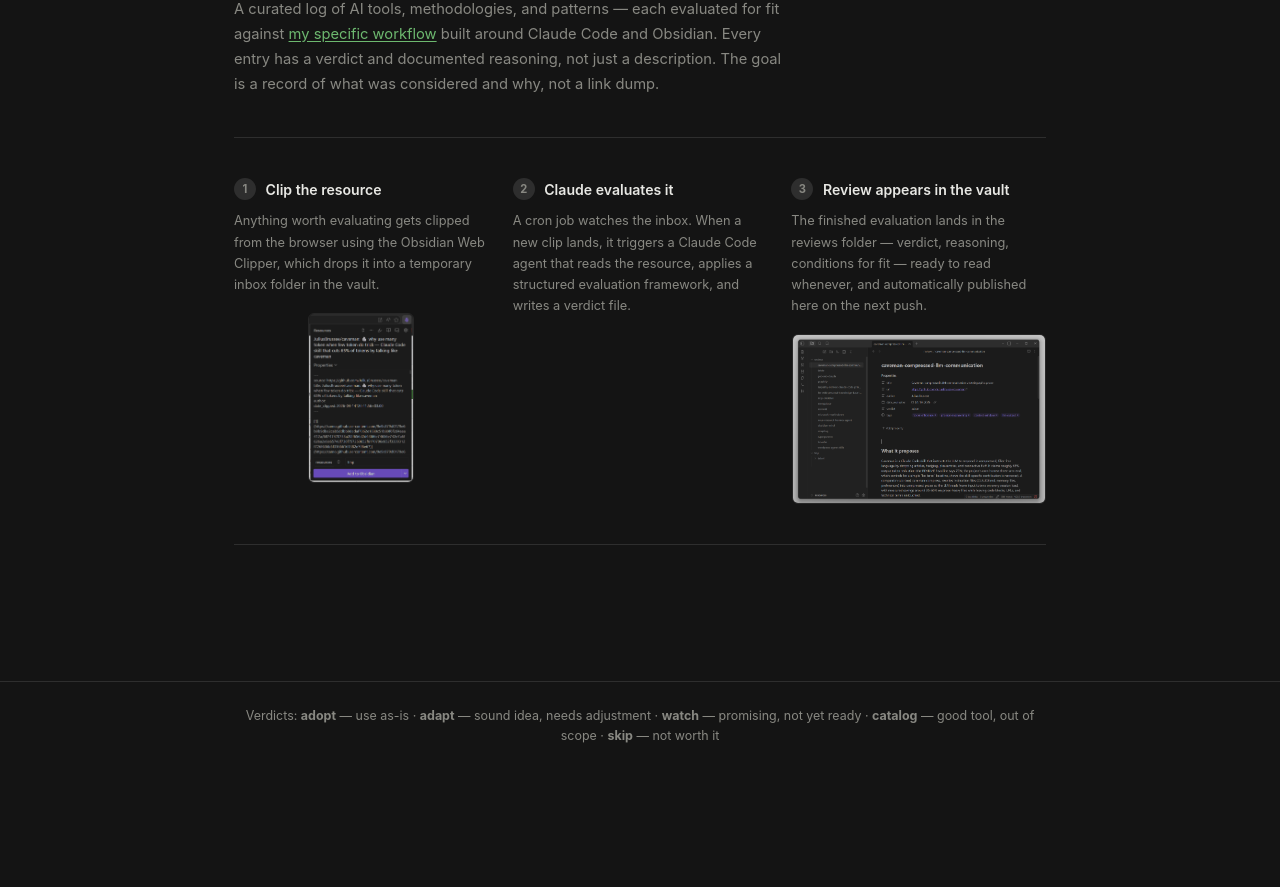
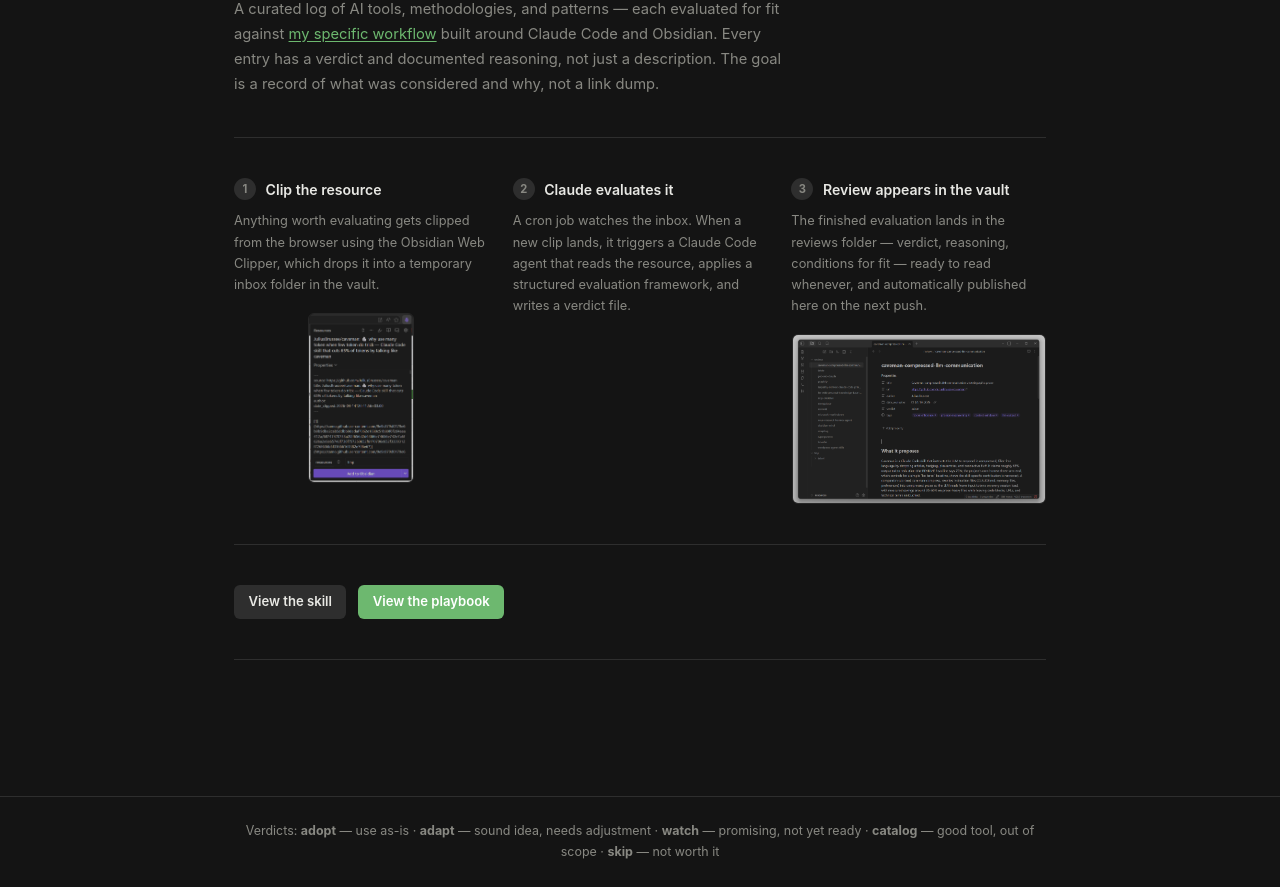
Before and after one commit to gsarig/ai-playbooks, an Astro site in the folder site/: page / in a window 1280 px wide. Shown: the part 176-1063 px from the top of the page. Before the commit the page ends 947 px from the top, so only its background shows below. Built offline with nearby package versions, Linux system fonts and the light colour scheme; Astro itself is replaced by a stand-in of ours.

Commit message:
Add playbook buttons to site; update READMEs with Web Clipper setup
- Two buttons on homepage between workflow steps and entries (view skill, view playbook)
- Add Web Clipper as optional requirement to root README
- Add Requirements section and Web Clipper setup guide to resource-library README

```diff
--- a/site/src/pages/index.astro
+++ b/site/src/pages/index.astro
@@ -70,6 +70,11 @@
       </div>
     </div>
 
+    <div class="playbook-links">
+      <a href="https://github.com/gsarig/ai-playbooks/blob/main/playbooks/resource-library/.claude/skills/evaluate-resource/SKILL.md" target="_blank" rel="noopener noreferrer" class="btn btn-secondary">View the skill</a>
+      <a href="https://github.com/gsarig/ai-playbooks/tree/main/playbooks/resource-library" target="_blank" rel="noopener noreferrer" class="btn btn-primary">View the playbook</a>
+    </div>
+
     {VERDICT_ORDER.filter(v => grouped[v].length > 0).map(v => (
       <section class="verdict-group">
         <div class="section-heading">
--- a/site/src/styles/global.css
+++ b/site/src/styles/global.css
@@ -293,6 +293,39 @@
 
 .modal-close:hover { opacity: 1; }
 
+/* ── Playbook links ──────────────────────────────────────── */
+
+.playbook-links {
+  display: flex;
+  gap: 0.75rem;
+  flex-wrap: wrap;
+  padding-bottom: 2.5rem;
+  margin-bottom: 2.5rem;
+  border-bottom: 1px solid var(--color-border);
+}
+
+.btn {
+  display: inline-block;
+  font-size: 0.82rem;
+  font-weight: 600;
+  padding: 0.5em 1.1em;
+  border-radius: var(--radius);
+  text-decoration: none;
+  transition: opacity 0.15s;
+}
+
+.btn:hover { opacity: 0.8; }
+
+.btn-primary {
+  background: var(--color-link);
+  color: #fff;
+}
+
+.btn-secondary {
+  background: var(--color-border);
+  color: var(--color-text);
+}
+
 /* ── Index: section heading ──────────────────────────────── */
 
 .section-heading {
```
Also changed, not shown: README.md, playbooks/resource-library/README.md.
